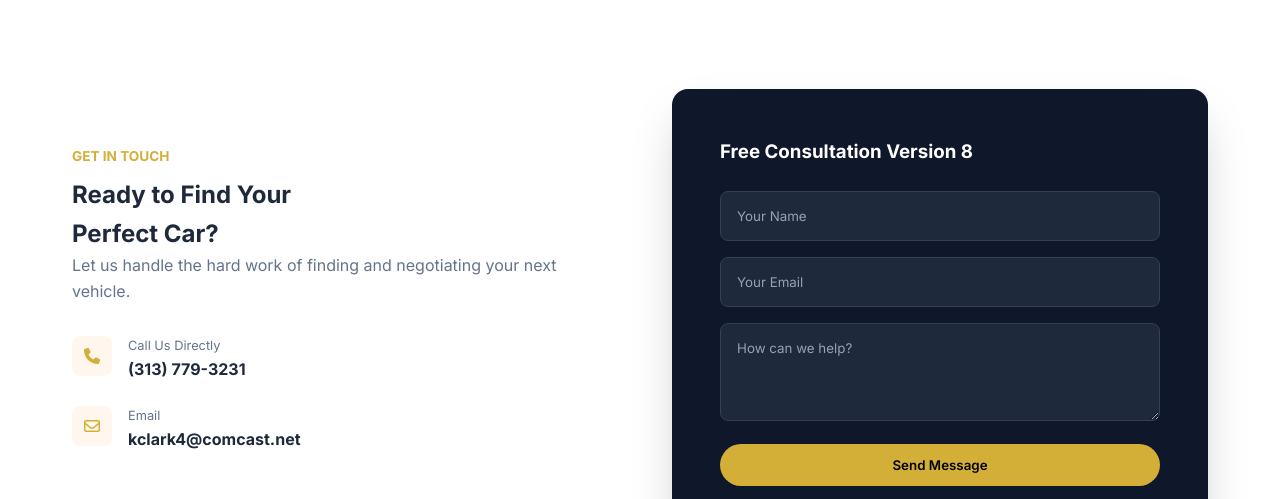
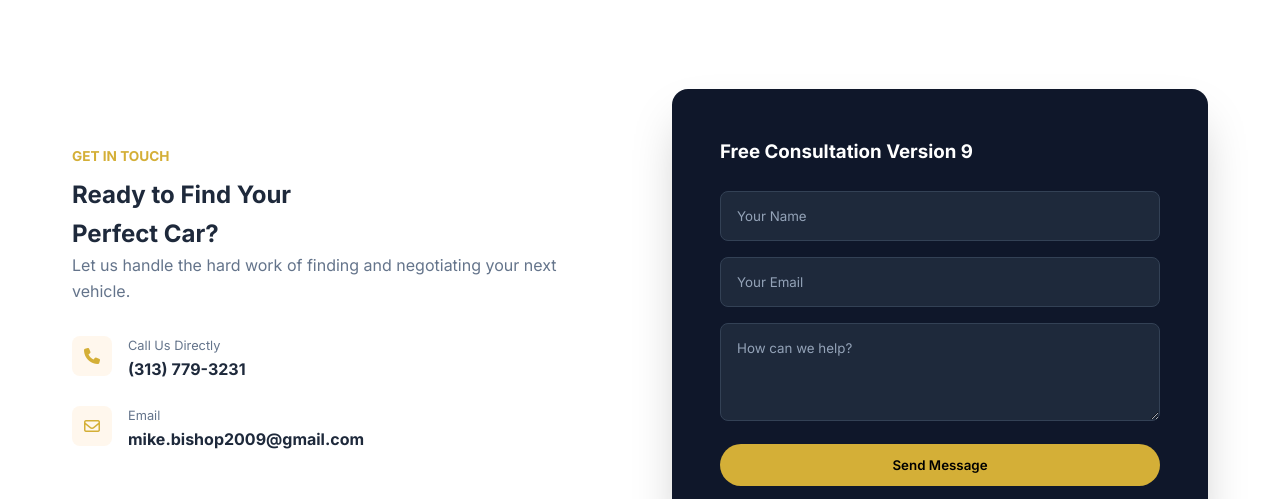
Before and after one commit to knclark513/motor-city-brokers, a plain HTML site: page index.html in a window 1280 px wide. Shown: the part 2880-3379 px from the top of the page. Drawn offline with Linux system fonts and the light colour scheme.

Commit message:
Revise index.html for updated website layout
Updated the HTML structure and content for the Motor City Auto Brokers website, including styling and layout adjustments.

```diff
--- a/index.html
+++ b/index.html
@@ -228,7 +228,7 @@
         </div>
     </section>
 
-    <!-- CONTACT SECTION mike.bishop2009@gmail.com-->
+    <!-- CONTACT SECTION -->
     <section id="contact" class="section-padding contact">
         <div class="container contact-wrapper">
             <div class="contact-left">
@@ -242,13 +242,13 @@
                 </div>
                 <div class="contact-item">
                     <div class="contact-icon"><i class="fa-regular fa-envelope"></i></div>
-                    <div><span style="display:block; font-size:0.8rem; color:#64748b;">Email</span><strong>kclark4@comcast.net</strong></div>
+                    <div><span style="display:block; font-size:0.8rem; color:#64748b;">Email</span><strong>mike.bishop2009@gmail.com</strong></div>
                 </div>
             </div>
 
             <!-- NETLIFY FORM -->
             <div class="contact-card">
-                <h3 style="margin-bottom: 1.5rem;">Free Consultation Version 8</h3>
+                <h3 style="margin-bottom: 1.5rem;">Free Consultation Version 9</h3>
 
                 <form name="contact" method="POST" action="/success.html" data-netlify="true">
                     <input type="hidden" name="form-name" value="contact">
```
